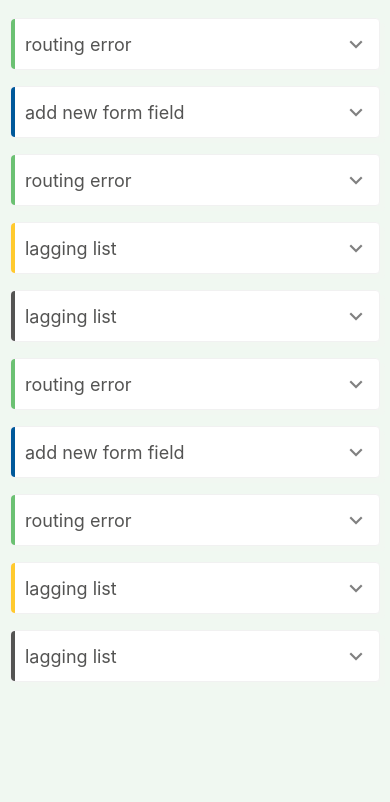
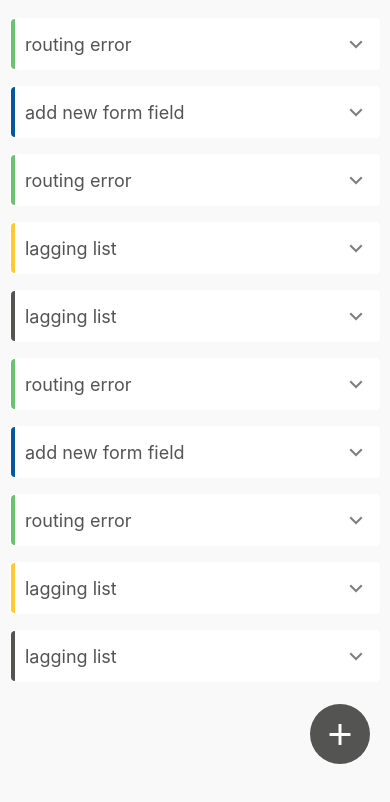
Before and after one commit to jerrywebie/FeedbackTicket, a React Native app: screen /TicketList in a window 390 px wide. Shown: the top 802 px of the page. Built offline with nearby package versions, Linux system fonts and the light colour scheme.

Commit message:
added floating button and route to 'Ticket Form'

```diff
--- /dev/null
+++ b/src/components/FlotaingButton.js
@@ -0,0 +1,45 @@
+import React from 'react';
+import {StyleSheet, Pressable} from 'react-native';
+
+import MaterialCommunityIcons from 'react-native-vector-icons/MaterialCommunityIcons';
+
+import Styles from '../utility/styles';
+
+const FloatingButton = ({iconName, onPress}) => {
+  return (
+    <Pressable
+      onPress={onPress}
+      style={({pressed}) => [
+        {
+          backgroundColor: pressed
+            ? Styles.colors.lightGray
+            : Styles.colors.darkGray,
+        },
+        styles.buttonContainer,
+      ]}>
+      <MaterialCommunityIcons
+        name={iconName}
+        color={Styles.colors.white}
+        size={36}
+      />
+    </Pressable>
+  );
+};
+
+const styles = StyleSheet.create({
+  buttonContainer: {
+    flexDirection: 'row',
+    justifyContent: 'center',
+    alignItems: 'center',
+    height: 60,
+    width: 60,
+    borderRadius: 60,
+    zIndex: 100,
+    position: 'absolute',
+    bottom: 80,
+    right: 20,
+    elevation: 2,
+  },
+});
+
+export default FloatingButton;
--- a/src/screens/NewTicket.js
+++ b/src/screens/NewTicket.js
@@ -1,6 +1,11 @@
 import React from 'react';
-import {View} from 'react-native';
+import {View, Text} from 'react-native';
 
-export default function NewTicket() {
-  return <View>Add a new ticket</View>;
-}
+const NewTicket = ({route}) => {
+  const {ticketId} = route.params;
+  return <View>
+    <Text>Add or edit ticket {ticketId}</Text>
+    </View>;
+};
+
+export default NewTicket;
--- a/src/screens/TicketList.js
+++ b/src/screens/TicketList.js
@@ -7,6 +7,7 @@ import {
   TouchableOpacity,
   Dimensions,
   Pressable,
+  Platform,
 } from 'react-native';
 import MaterialCommunityIcons from 'react-native-vector-icons/MaterialCommunityIcons';
 
@@ -15,15 +16,17 @@ import Styles from '../utility/styles';
 
 import DetailText from '../components/DetailText';
 import TicketStatus from '../components/TicketStatus';
+import FloatingButton from '../components/FlotaingButton';
 
 const screenHeight = Dimensions.get('screen').height;
 
-const TicketList = () => {
+const TicketList = ({navigation}) => {
   const [currentIndex, setCurrentIndex] = useState(null);
   const {Tickets} = data;
 
-  const onPressHandler = () => {
-    console.log('Press me!');
+  const addOrEditTicket = item => {
+    const ticketId = item ? item.id : null;
+    navigation.navigate('NewTicket', {ticketId: ticketId});
   };
 
   const getBorderColor = status => {
@@ -46,12 +49,12 @@ const TicketList = () => {
     }
   };
 
-  const cardTitle = item => (
+  const renderCardTitle = item => (
     <View
       style={[
         styles.cardTitleContainer,
+        {borderLeftWidth: item.id === currentIndex ? 0 : 4},
         getBorderColor(item.status),
-        {borderLeftWidth: item.id === currentIndex ? 0 : 4},
       ]}>
       <Text style={styles.heading}>{item.title}</Text>
 
@@ -63,8 +66,21 @@ const TicketList = () => {
     </View>
   );
 
-  const cardContent = item => (
+  const renderCardContent = item => (
     <View style={styles.content}>
+      <Pressable
+        onPress={() => addOrEditTicket(item)}
+        style={({pressed}) => [
+          {backgroundColor: pressed ? '#FF2400' : 'black'},
+          styles.editButton,
+        ]}>
+        <MaterialCommunityIcons
+          name="pen"
+          color={Styles.colors.gray}
+          size={16}
+        />
+        <Text style={styles.buttonText}>Edit</Text>
+      </Pressable>
       <TicketStatus title="Status" itemStatus={item.status} />
       <DetailText title="Issue Type" text={item.issued_type} />
       <DetailText title="Request Date" text={item.request_date} />
@@ -76,19 +92,6 @@ const TicketList = () => {
       <DetailText title="Requester Name" text={item.requester_name} />
       <DetailText title="Feedback" text={item.feedback} />
       <DetailText title="Assignee" text={item.assignee} />
-      <Pressable
-        onPress={onPressHandler}
-        style={({pressed}) => [
-          {backgroundColor: pressed ? '#FF2400' : 'black'},
-          styles.editButton,
-        ]}>
-        <MaterialCommunityIcons
-          name="pen"
-          color={Styles.colors.gray}
-          size={16}
-        />
-        <Text style={styles.buttonText}>Edit</Text>
-      </Pressable>
     </View>
   );
 
@@ -100,8 +103,8 @@ const TicketList = () => {
       style={styles.cardContainer}
       activeOpacity={0.9}>
       <View style={styles.card}>
-        {cardTitle(item)}
-        {item.id === currentIndex && cardContent(item)}
+        {renderCardTitle(item)}
+        {item.id === currentIndex && renderCardContent(item)}
       </View>
     </TouchableOpacity>
   );
@@ -114,6 +117,7 @@ const TicketList = () => {
         keyExtractor={item => item.id}
         extraData={currentIndex}
       />
+      <FloatingButton iconName="plus" onPress={addOrEditTicket} />
     </View>
   );
 };
@@ -122,8 +126,9 @@ const styles = StyleSheet.create({
   container: {
     flex: 1,
     justifyContent: 'center',
-    backgroundColor: Styles.colors.paleGreen,
+    backgroundColor: '#f9f9f9',
     paddingVertical: 10,
+    position: 'relative',
   },
   cardContainer: {
     flexGrow: 1,
@@ -131,12 +136,18 @@ const styles = StyleSheet.create({
     borderWidth: 0.2,
     marginHorizontal: 10,
     marginVertical: 8,
-    borderColor: '#f1f1f1',
+    borderColor: '#ffffff',
     borderRadius: 4,
-    shadowColor: '#f2f2f1',
-    shadowOffset: {width: 5, height: 5},
-    shadowOpacity: 0.26,
-    elevation: 4,
+    ...Platform.select({
+      ios: {
+        shadowColor: '#f2f2f1',
+        shadowOffset: {width: 5, height: 5},
+        shadowOpacity: 0.26,
+      },
+      android: {
+        elevation: 2,
+      },
+    }),
   },
   card: {
     flexGrow: 1,
@@ -173,16 +184,15 @@ const styles = StyleSheet.create({
   content: {
     marginHorizontal: 10,
     marginVertical: 16,
-    backgroundColor: '#f8faf7',
-    borderWidth: 0.4,
+    backgroundColor: Styles.colors.paleGreen,
+    borderWidth: 0.1,
     borderColor: Styles.colors.lightGreen,
-    opacity: 0.9,
     borderRadius: 4,
-    padding: 8,
+    padding: 10,
   },
   editButton: {
     backgroundColor: Styles.colors.lightGreen,
-    marginHorizontal: 20,
+    marginHorizontal: 10,
     borderWidth: 1,
     borderColor: Styles.colors.lightGreen,
     borderRadius: 4,
```
